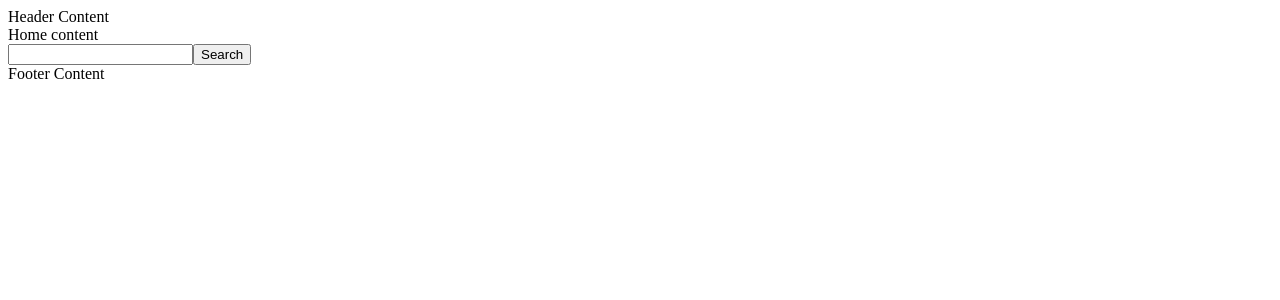
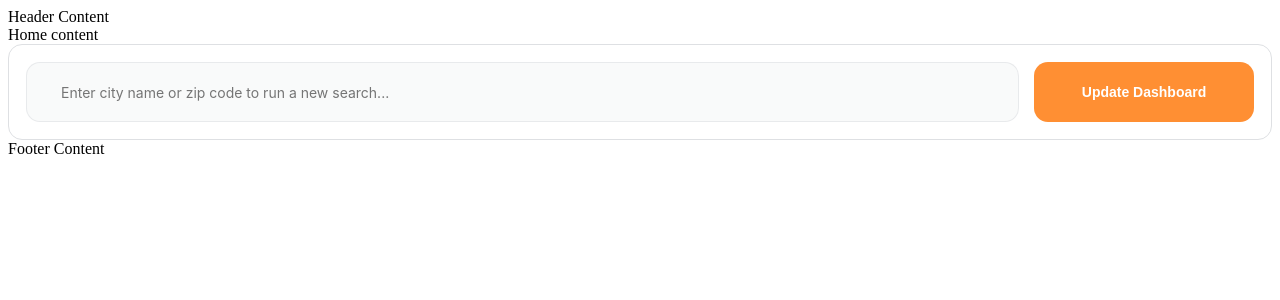
Before and after one commit to karuistep/weather-dashboard, a React app: page / in a window 1280 px wide. Shown: the top 300 px of the page. Built offline with nearby package versions, Linux system fonts and the light colour scheme; no server answers; the HTML template or start-up script is replaced by a standard one.

Commit message:
style: add module style for search-bar

```diff
--- a/package.json
+++ b/package.json
@@ -28,6 +28,7 @@
     "eslint-plugin-react-refresh": "^0.4.24",
     "globals": "^16.5.0",
     "prettier": "^3.8.1",
+    "sass": "^1.98.0",
     "typescript": "~5.9.3",
     "typescript-eslint": "^8.48.0",
     "vite": "^7.3.1"
--- /dev/null
+++ b/src/components/SearchBar/SearchBar.module.scss
@@ -0,0 +1,53 @@
+.searchBar {
+  width: 100%;
+  display: flex;
+  gap: 15px;
+  box-sizing: border-box;
+  padding: 17px;
+  border-radius: 14px;
+  border: 1px solid #dee0e3ff;
+
+  .searchInput {
+    flex: 1;
+    height: 56px;
+    padding-left: 34px;
+    padding-right: 12px;
+    font-family: Inter;
+    font-size: 14px;
+    line-height: 22px;
+    background-color: #f9fafaff;
+    border-radius: 14px;
+    border: 1px solid #dee0e399;
+    outline: none;
+
+    &:hover {
+      border-color: #cfd3d8;
+      background-color: #f4f6f8;
+    }
+
+    &:focus {
+      border-color: #ff8f33ff;
+      background-color: #ffffff;
+    }
+  }
+
+  .searchButton {
+    width: 220px;
+    padding: 8px 16px;
+    font-size: 14px;
+    line-height: 22px;
+    font-weight: 700;
+    color: #ffffff;
+    background-color: #ff8f33ff;
+    border: none;
+    border-radius: 14px;
+
+    &:hover {
+      background-color: #f07f1f;
+    }
+
+    &:active {
+      background-color: #e26f10;
+    }
+  }
+}
--- a/src/components/SearchBar.tsx
+++ b/src/components/SearchBar/SearchBar.tsx
@@ -1,5 +1,6 @@
 import { useState } from 'react';
 import { useNavigate } from 'react-router-dom';
+import styles from './SearchBar.module.scss';
 
 const SearchBar = () => {
   const [city, setCity] = useState<string>('');
@@ -11,14 +12,18 @@ const SearchBar = () => {
   };
 
   return (
-    <div>
+    <div className={styles.searchBar}>
       <input
+        className={styles.searchInput}
         type="text"
         value={city}
         onChange={(e) => setCity(e.target.value)}
         onKeyDown={(e) => e.key === 'Enter' && onSearch()}
+        placeholder="Enter city name or zip code to run a new search..."
       />
-      <button onClick={onSearch}>Search</button>
+      <button className={styles.searchButton} onClick={onSearch}>
+        Update Dashboard
+      </button>
     </div>
   );
 };
--- a/src/pages/Home/Home.tsx
+++ b/src/pages/Home/Home.tsx
@@ -1,4 +1,4 @@
-import { SearchBar } from '../../components/SearchBar';
+import { SearchBar } from '../../components/SearchBar/SearchBar';
 
 const Home = () => {
   return (
--- a/src/pages/SearchResult/SearchResult.tsx
+++ b/src/pages/SearchResult/SearchResult.tsx
@@ -1,5 +1,6 @@
 import { useSearchParams } from 'react-router-dom';
 import { useWeather } from '../../hooks/useWeather';
+import { SearchBar } from '../../components/SearchBar/SearchBar';
 import NoData from '../../components/NoData';
 
 const SearchResult = () => {
@@ -10,7 +11,12 @@ const SearchResult = () => {
   if (isLoading) return <div>Loading...</div>;
   if (!city || isError || !data) return <NoData />;
 
-  return <div>Search Result for {data.city}</div>;
+  return (
+    <div>
+      <SearchBar />
+      Search Result for {data.city}
+    </div>
+  );
 };
 
 export default SearchResult;
```
Also changed, not shown: 1 other file (tests, documents, lock files or other folders).
